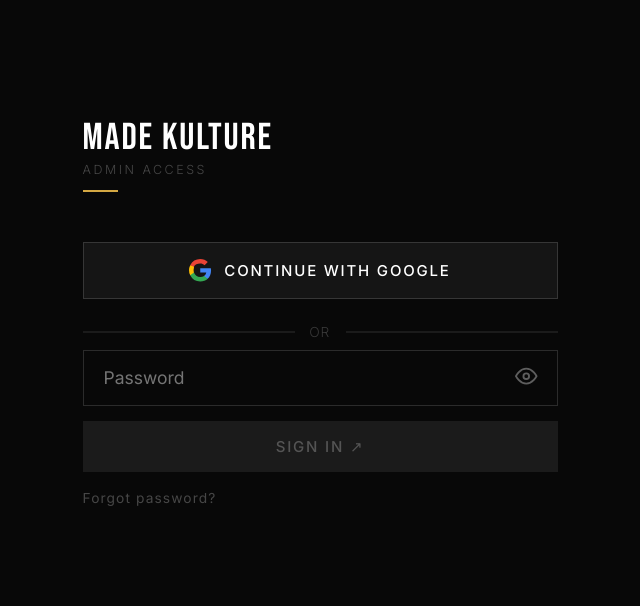
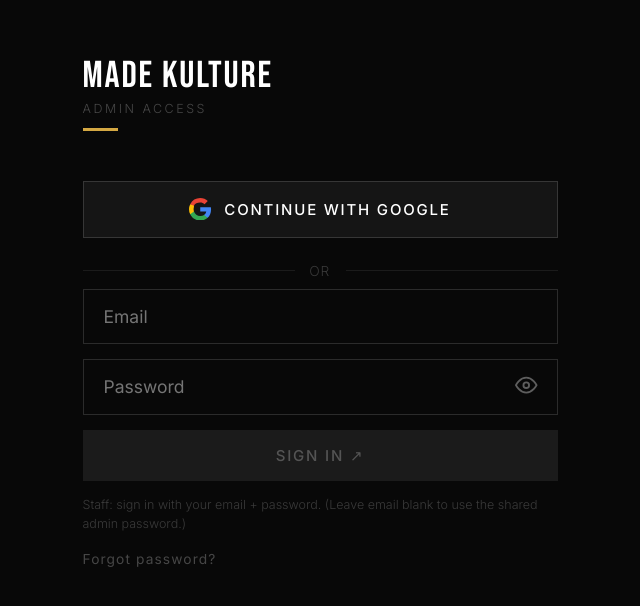
Before and after one commit to teddytran-madekulture/made-kulture-studio, a Next.js app: page /admin in a window 1280 px wide. Shown: the part 190-796 px from the top of the page, without its empty margins (320-960 px from the left). Built offline with nearby package versions, Linux system fonts and the light colour scheme; no server answers.

Commit message:
Merge /admin onto staff logins: email+password sign-in (owner), shared password kept as fallback

```diff
--- a/app/admin/page.tsx
+++ b/app/admin/page.tsx
@@ -19,6 +19,7 @@
 
 export default function AdminLogin() {
   const [view,        setView]        = useState<View>('login')
+  const [email,       setEmail]       = useState('')
   const [password,    setPassword]    = useState('')
   const [showPw,      setShowPw]      = useState(false)
   const [error,       setError]       = useState('')
@@ -48,17 +49,34 @@
     // Page will navigate — no need to reset loading
   }
 
-  const handlePasswordLogin = async (e: React.FormEvent) => {
+  const handleLogin = async (e: React.FormEvent) => {
     e.preventDefault()
     setLoading(true)
     setError('')
+
+    // With an email → sign in as a staff account (per-user, audited). Without
+    // an email → the legacy shared admin password.
+    if (email.trim()) {
+      const res = await fetch('/api/staff/login', {
+        method:  'POST',
+        headers: { 'Content-Type': 'application/json' },
+        body:    JSON.stringify({ email: email.trim(), password }),
+      })
+      const data = await res.json()
+      if (!res.ok) { setError(data.error || 'Incorrect email or password.'); setLoading(false); return }
+      if (data.staff?.role !== 'owner') {
+        setError('This account doesn’t have admin access. Use the front desk at /desk.')
+        setLoading(false); return
+      }
+      router.push('/admin/dashboard')
+      return
+    }
 
     const res = await fetch('/api/admin/auth', {
       method:  'POST',
       headers: { 'Content-Type': 'application/json' },
       body:    JSON.stringify({ password }),
     })
-
     if (res.ok) {
       router.push('/admin/dashboard')
     } else {
@@ -122,6 +140,18 @@
     fontWeight:  500,
     letterSpacing: '0.12em',
     transition:  'opacity 0.15s',
+  }
+
+  const inputStyle: React.CSSProperties = {
+    width:       '100%',
+    background:  'transparent',
+    border:      '1px solid rgba(255,255,255,0.14)',
+    color:       '#fff',
+    padding:     '13px 16px',
+    fontSize:    14,
+    fontFamily:  'Inter, sans-serif',
+    outline:     'none',
+    boxSizing:   'border-box',
   }
 
   // ── Views ───────────────────────────────────────────────────────────────────
@@ -223,8 +253,19 @@
           <div style={{ flex: 1, height: 1, background: 'rgba(255,255,255,0.08)' }} />
         </div>
 
-        {/* Password form */}
-        <form onSubmit={handlePasswordLogin} style={{ display: 'flex', flexDirection: 'column', gap: 12, marginTop: 4 }}>
+        {/* Email + password form */}
+        <form onSubmit={handleLogin} style={{ display: 'flex', flexDirection: 'column', gap: 12, marginTop: 4 }}>
+          <input
+            type="email"
+            placeholder="Email"
+            value={email}
+            onChange={e => setEmail(e.target.value)}
+            autoComplete="username"
+            style={inputStyle}
+            onFocus={e => (e.currentTarget.style.borderColor = 'rgba(255,255,255,0.45)')}
+            onBlur={e  => (e.currentTarget.style.borderColor = 'rgba(255,255,255,0.14)')}
+          />
+
           <div style={{ position: 'relative' }}>
             <input
               type={showPw ? 'text' : 'password'}
@@ -232,17 +273,7 @@
               value={password}
               onChange={e => setPassword(e.target.value)}
               autoComplete="current-password"
-              style={{
-                width:       '100%',
-                background:  'transparent',
-                border:      '1px solid rgba(255,255,255,0.14)',
-                color:       '#fff',
-                padding:     '13px 44px 13px 16px',
-                fontSize:    14,
-                fontFamily:  'Inter, sans-serif',
-                outline:     'none',
-                boxSizing:   'border-box',
-              }}
+              style={{ ...inputStyle, padding: '13px 44px 13px 16px' }}
               onFocus={e  => (e.currentTarget.style.borderColor = 'rgba(255,255,255,0.45)')}
               onBlur={e   => (e.currentTarget.style.borderColor = 'rgba(255,255,255,0.14)')}
             />
@@ -282,6 +313,10 @@
             {loading ? 'SIGNING IN...' : 'SIGN IN ↗'}
           </button>
         </form>
+
+        <p style={{ margin: '12px 0 0', fontSize: 10, color: 'rgba(255,255,255,0.2)', fontFamily: 'Inter, sans-serif', lineHeight: 1.5 }}>
+          Staff: sign in with your email + password. (Leave email blank to use the shared admin password.)
+        </p>
 
         <button
           onClick={() => { setView('forgot'); setError('') }}
--- a/lib/admin-auth.ts
+++ b/lib/admin-auth.ts
@@ -1,6 +1,8 @@
 import { NextRequest, NextResponse } from 'next/server'
 import { createHmac, randomUUID, timingSafeEqual } from 'crypto'
 import { createClient } from '@supabase/supabase-js'
+import { getStaffFromRequest } from '@/lib/staff-auth'
+import { can } from '@/lib/staff-permissions'
 
 // ── Supabase (service role — for password overrides stored in admin_config) ────
 function getSupabase() {
@@ -82,9 +84,14 @@
 }
 
 export function isAdminAuthed(req: NextRequest): boolean {
+  // (a) Legacy shared-password admin cookie (unchanged — backward compatible).
   const token = req.cookies.get('admin_auth')?.value
-  if (!token) return false
-  return verifyAdminToken(token)
+  if (token && verifyAdminToken(token)) return true
+  // (b) Signed-in staff with admin access (owner). Lets the staff login double
+  //     as the admin login so /admin uses real per-user identity + the audit log.
+  const staff = getStaffFromRequest(req)
+  if (staff && can(staff.role, 'admin.access')) return true
+  return false
 }
 
 export function setAdminCookie(res: NextResponse): NextResponse {
--- a/lib/staff-permissions.ts
+++ b/lib/staff-permissions.ts
@@ -26,6 +26,7 @@
   'staff.manage':     ['owner'],
   'audit.view':       ['owner'],
   'settings.edit':    ['owner'],
+  'admin.access':     ['owner'],          // legacy /admin dashboard (add 'manager' to grant)
 } as const
 
 export type Permission = keyof typeof PERMISSIONS
```
